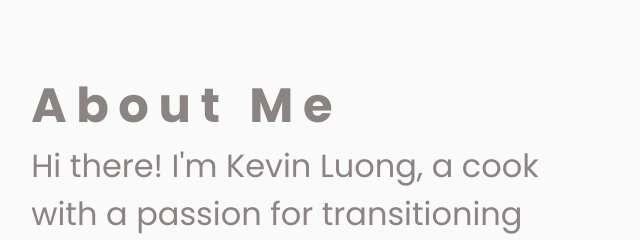
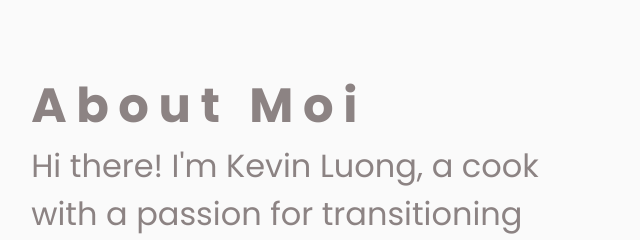
Before and after one commit to Muzeon/Portfolio, a website: page index.html in a window 1280 px wide. Shown: the part 140-380 px from the top of the page, 84-724 px from the left. Drawn offline with Linux system fonts and the light colour scheme.

Commit message:
changed about me title

```diff
--- a/index.html
+++ b/index.html
@@ -21,7 +21,7 @@
     <main>
         <section class="section box" id="about">
             <div>
-                <h2>About Me</h2>
+                <h2>About Moi</h2>
                 <p>Hi there! I'm Kevin Luong, a cook with a passion
                     for transitioning into the exciting world of Media Design and UX.
                     Born in Toronto and raised in Woodbridge, I've spent majority of my career
```
